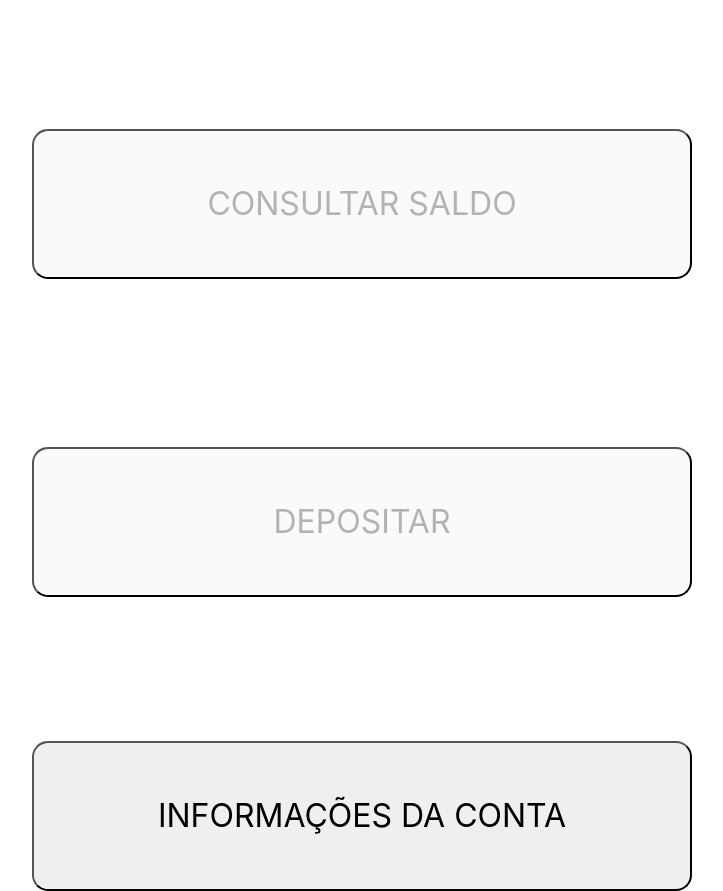
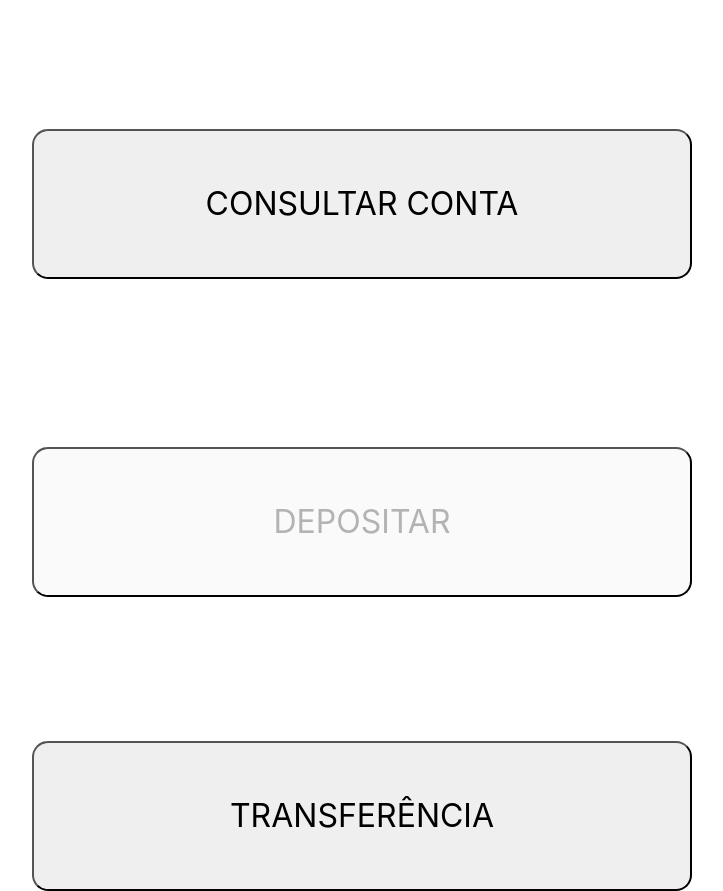
Before and after one commit to projeto-de-algoritmos/Greed_NoBanks, a React (Create React App) app in the folder no-banks/: page / in a window 1280 px wide. Shown: the part 460-1351 px from the top of the page, without its empty margins (210-933 px from the left). Built offline with nearby package versions, Linux system fonts and the light colour scheme; the HTML template or start-up script is replaced by a standard one.

Commit message:
habilitando pagina de consulta

```diff
--- a/no-banks/src/pages/Home/Home.js
+++ b/no-banks/src/pages/Home/Home.js
@@ -15,7 +15,7 @@ const Home = () => {
                 </Col>
                 <Col>
                     <form action="/Balance" method="get">
-                        <button className="home-button" formAction="/Balance" disabled>CONSULTAR SALDO</button>
+                        <button className="home-button" formAction="/Balance">CONSULTAR CONTA</button>
                     </form>
                 </Col>
             </Row>
@@ -28,7 +28,7 @@ const Home = () => {
                 </Col>
                 <Col>
                     <form action="https://github.com/eng-Bruno" method="get" target="_blank">
-                        <button className="home-button" formAction="https://github.com/eng-Bruno">INFORMAÇÕES DA CONTA</button>
+                        <button className="home-button" formAction="https://github.com/eng-Bruno">TRANSFERÊNCIA</button>
                     </form>
                 </Col>
             </Row>
```
